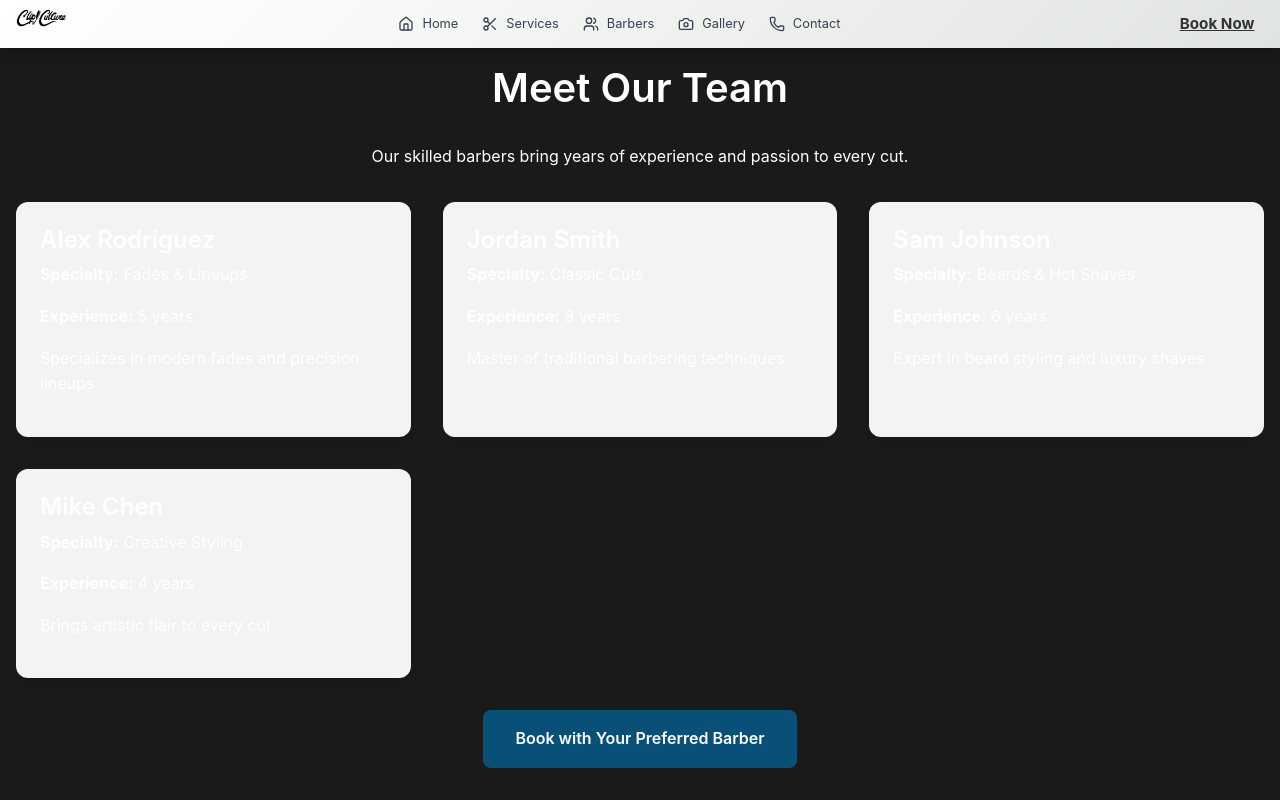
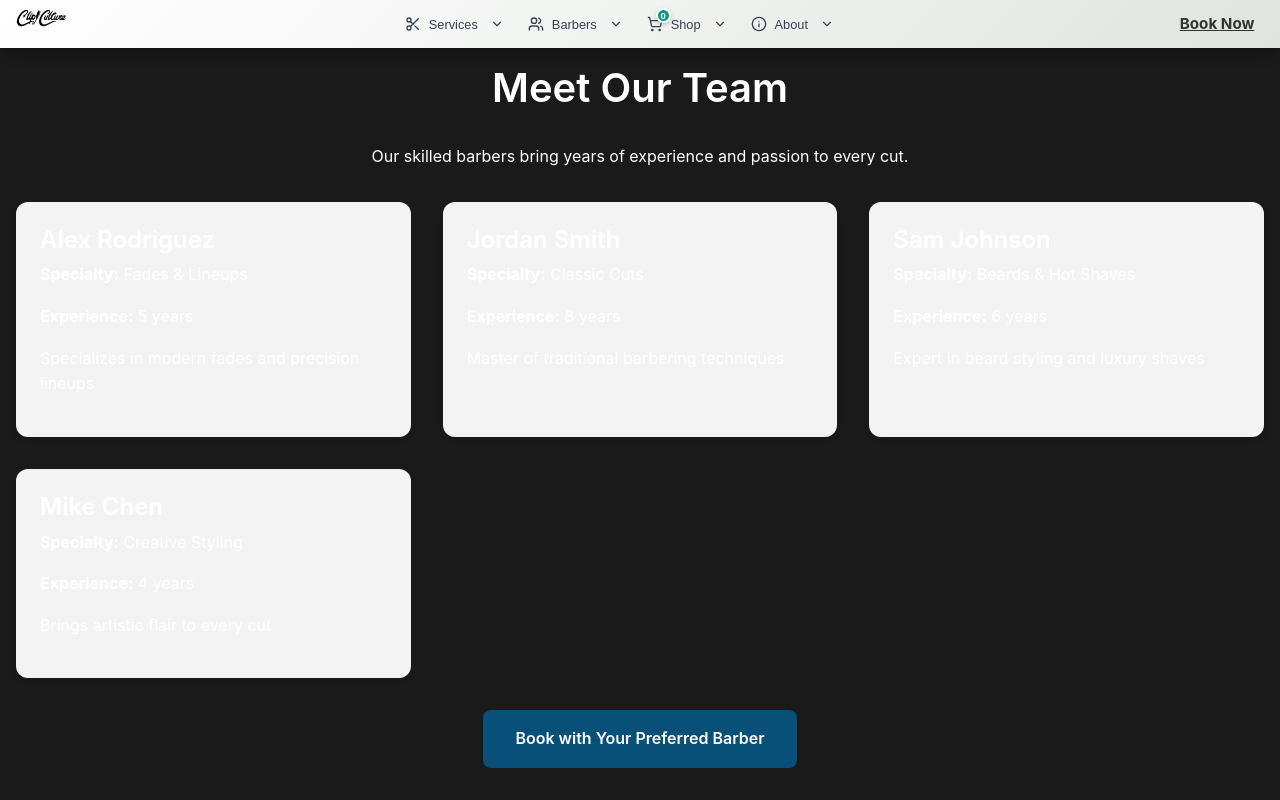
Before and after one commit to CartezDew/ClipCultureBarbershop, a React (Vite) app in the folder frontend/: page /team in a window 1280 px wide. Shown: the top 800 px of the page. Built offline with nearby package versions, Linux system fonts and the light colour scheme.

Commit message:
updated the navbar for the desktop component

```diff
--- a/frontend/src/components/NavbarDesktop.jsx
+++ b/frontend/src/components/NavbarDesktop.jsx
@@ -1,6 +1,6 @@
 import React, { useEffect, useState, useRef } from 'react'
 import { Link, useNavigate, useLocation } from 'react-router-dom'
-import { Home, Scissors, Users, Phone, HelpCircle, Camera } from 'lucide-react'
+import { Home, Scissors, Users, Phone, HelpCircle, Camera, ChevronDown, Info, User, Users2, Baby, MapPin, Building, BookOpen, GraduationCap, Megaphone, Store, FileText, Mail, LogIn, ShoppingCart } from 'lucide-react'
 import { AnimatePresence, motion } from 'framer-motion'
 import logoWebP from '../assets/images/CC-Logo-Black-HQ.webp'
 import logoWebP2x from '../assets/images/CC-Logo-Black-HQ.webp'
@@ -9,17 +9,47 @@ import '../styles/navbar.css'
 
 const NavbarDesktop = () => {
     const [navbarVisible, setNavbarVisible] = useState(true)
+    const [activeDropdown, setActiveDropdown] = useState(null)
     const navigate = useNavigate()
     const location = useLocation()
+    const navRef = useRef(null)
 
-    // Menu items matching the Header.jsx routing
+    // Menu items with dropdown support
     const menuItems = [
-        { id: 1, name: 'Home', path: '/' },
-        { id: 2, name: 'Services', path: '/services' },
-        { id: 3, name: 'Barbers', path: '/team' },
-        { id: 4, name: 'Gallery', path: '/gallery' },
-        { id: 5, name: 'Contact', path: '/contact' }
+        { id: 1, name: 'Services', path: '/services', hasDropdown: true, dropdownKey: 'services' },
+        { id: 2, name: 'Barbers', path: '/team', hasDropdown: true, dropdownKey: 'barbers' },
+        { id: 3, name: 'Shop', path: '/shop', hasDropdown: true, dropdownKey: 'shop' },
+        { id: 4, name: 'About', path: '/about', hasDropdown: true, dropdownKey: 'about' },
     ]
+
+    // Dropdown menus matching HeroNavbar
+    const dropdownMenus = {
+        services: [
+            { name: 'All Services', link: '/services', icon: <Scissors size={16} /> },
+            { name: 'Men', link: '/services?category=men', icon: <User size={16} /> },
+            { name: 'Women', link: '/services?category=women', icon: <Users2 size={16} /> },
+            { name: 'Kids', link: '/services?category=kids', icon: <Baby size={16} /> }
+        ],
+        barbers: [
+            { name: 'All Locations', link: '/team', icon: <MapPin size={16} /> },
+            { name: 'Sandy Springs', link: '/team?location=sandy-springs', icon: <Building size={16} /> },
+            { name: 'Summerhill', link: '/team?location=summerhill', icon: <Building size={16} /> }
+        ],
+        shop: [
+            { name: 'All Products', link: '/shop', icon: <Store size={16} /> },
+            { name: 'Books', link: '/shop?category=books', icon: <BookOpen size={16} /> },
+            { name: 'Mentorship', link: '/shop?category=mentorship', icon: <GraduationCap size={16} /> },
+            { name: 'Advertise', link: '/shop?category=advertise', icon: <Megaphone size={16} /> },
+            { name: 'Franchise', link: '/shop?category=franchise', icon: <Store size={16} /> }
+        ],
+        about: [
+            { name: 'Home', link: '/', icon: <Home size={16} /> },
+            { name: 'Our Story', link: '/about', icon: <FileText size={16} /> },
+            { name: 'FAQ', link: '/about#faq', icon: <HelpCircle size={16} /> },
+            { name: 'Contact Us', link: '/contact', icon: <Mail size={16} /> },
+            { name: 'Log In', link: '/login', icon: <LogIn size={16} /> }
+        ]
+    }
 
     // Hide menu items while scrolling on >=680px, re-appear after idle
     const [scrollingHide, setScrollingHide] = useState(false)
@@ -66,6 +96,29 @@ const NavbarDesktop = () => {
         setScrollingHide(false)
     }, [location.pathname])
 
+    // Dropdown functions
+    const toggleDropdown = (dropdownName) => {
+        setActiveDropdown(activeDropdown === dropdownName ? null : dropdownName);
+    };
+
+    const closeDropdown = () => {
+        setActiveDropdown(null);
+    };
+
+    // Close dropdown when clicking outside
+    useEffect(() => {
+        const handleClickOutside = (event) => {
+            if (navRef.current && !navRef.current.contains(event.target)) {
+                setActiveDropdown(null);
+            }
+        };
+
+        document.addEventListener('mousedown', handleClickOutside);
+        return () => {
+            document.removeEventListener('mousedown', handleClickOutside);
+        };
+    }, []);
+
     const getIconForMenuItem = (itemName) => {
         switch (itemName) {
             case 'Home':
@@ -74,8 +127,10 @@ const NavbarDesktop = () => {
                 return <Scissors className="menu-icon" size={18} />
             case 'Barbers':
                 return <Users className="menu-icon" size={18} />
-            case 'Gallery':
-                return <Camera className="menu-icon" size={18} />
+            case 'Shop':
+                return <ShoppingCart className="menu-icon" size={18} />
+            case 'About':
+                return <Info className="menu-icon" size={18} />
             case 'Contact':
                 return <Phone className="menu-icon" size={18} />
             default:
@@ -95,7 +150,7 @@ const NavbarDesktop = () => {
     const shouldShowMenu = !scrollingHide
 
     return (
-        <nav className="navbar navbar-desktop">
+        <nav className="navbar navbar-desktop" ref={navRef}>
             <div className="navbar-container">
                 <div className="logo-section">
                     <Link to="/" className="logo-link">
@@ -123,14 +178,52 @@ const NavbarDesktop = () => {
                   >
                     {menuItems.map((item) => {
                         const icon = getIconForMenuItem(item.name)
-                        const linkClass = 'menu-link'
 
-                        return (
-                            <Link key={item.id} to={item.path} className={linkClass}>
-                                {icon && icon}
-                                <span className="menu-text">{item.name}</span>
-                            </Link>
-                        )
+                        if (item.hasDropdown) {
+                            return (
+                                <div key={item.id} className="dropdown-container">
+                                    <button
+                                        className={`menu-link dropdown-trigger ${item.name === 'Shop' ? 'shop-link' : ''}`}
+                                        onClick={() => toggleDropdown(item.dropdownKey)}
+                                    >
+                                        <div className="nav-content">
+                                            {item.name === 'Shop' ? (
+                                                <div className="shop-icon-container">
+                                                    {icon && icon}
+                                                    <span className="cart-count">0</span>
+                                                </div>
+                                            ) : (
+                                                icon && icon
+                                            )}
+                                            <span className="menu-text">{item.name}</span>
+                                        </div>
+                                        <ChevronDown className={`dropdown-arrow ${activeDropdown === item.dropdownKey ? 'active' : ''}`} size={14} />
+                                    </button>
+                                    {activeDropdown === item.dropdownKey && (
+                                        <div className="dropdown-menu">
+                                            {dropdownMenus[item.dropdownKey].map((dropdownItem, index) => (
+                                                <Link
+                                                    key={index}
+                                                    to={dropdownItem.link}
+                                                    className="dropdown-item"
+                                                    onClick={closeDropdown}
+                                                >
+                                                    <span className="dropdown-icon">{dropdownItem.icon}</span>
+                                                    {dropdownItem.name}
+                                                </Link>
+                                            ))}
+                                        </div>
+                                    )}
+                                </div>
+                            )
+                        } else {
+                            return (
+                                <Link key={item.id} to={item.path} className="menu-link">
+                                    {icon && icon}
+                                    <span className="menu-text">{item.name}</span>
+                                </Link>
+                            )
+                        }
                     })}
                   </motion.div>
                 )}
--- a/frontend/src/styles/navbar.css
+++ b/frontend/src/styles/navbar.css
@@ -616,3 +616,151 @@ body.mobile-menu-opened .App.navbar-hidden .navbar {
     height: 1rem;
   }
 }
+
+/* Desktop Dropdown Styles */
+.dropdown-container {
+  position: relative;
+  display: inline-block;
+}
+
+/* Shop Icon Container and Cart Count */
+.shop-icon-container {
+  position: relative;
+  display: flex;
+  align-items: center;
+  justify-content: center;
+}
+
+.cart-count {
+  position: absolute;
+  top: -8px;
+  right: -8px;
+  background: #0a9786;
+  color: white;
+  border-radius: 50%;
+  width: 15px;
+  height: 15px;
+  display: flex;
+  align-items: center;
+  justify-content: center;
+  font-size: 0.6rem;
+  font-weight: 700;
+  border: 2px solid white;
+  box-shadow: 0 2px 4px rgba(0, 0, 0, 0.2);
+}
+
+.dropdown-trigger {
+  background: none;
+  border: none;
+  cursor: pointer;
+  display: flex;
+  flex-direction: row;
+  align-items: center;
+  gap: 0.5rem;
+  width: 100%;
+  justify-content: center;
+}
+
+.nav-content {
+  display: flex;
+  align-items: center;
+  gap: 0.5rem;
+}
+
+.dropdown-arrow {
+  transition: transform 0.3s ease;
+  margin-left: 0.25rem;
+}
+
+.dropdown-arrow.active {
+  transform: rotate(180deg);
+}
+
+.dropdown-menu {
+  position: absolute;
+  top: 100%;
+  left: 0;
+  background: rgba(0, 0, 0, 0.95);
+  backdrop-filter: blur(10px);
+  border-radius: 8px;
+  padding: 0.5rem 0;
+  min-width: 180px;
+  z-index: 1000;
+  box-shadow: 0 8px 32px rgba(0, 0, 0, 0.3);
+  border: 1px solid rgba(255, 255, 255, 0.1);
+  animation: dropdownFadeIn 0.2s ease-out;
+  margin-top: 0.5rem;
+}
+
+@keyframes dropdownFadeIn {
+  from {
+    opacity: 0;
+    transform: translateY(-10px);
+  }
+  to {
+    opacity: 1;
+    transform: translateY(0);
+  }
+}
+
+.dropdown-item {
+  display: flex;
+  align-items: center;
+  gap: 0.75rem;
+  color: white;
+  text-decoration: none;
+  padding: 0.75rem 1rem;
+  font-size: 0.9rem;
+  font-weight: 500;
+  transition: all 0.2s ease;
+  border-radius: 4px;
+  margin: 0 0.5rem;
+}
+
+.dropdown-icon {
+  display: flex;
+  align-items: center;
+  justify-content: center;
+  width: 16px;
+  height: 16px;
+  flex-shrink: 0;
+  opacity: 0.8;
+  transition: all 0.2s ease;
+}
+
+.dropdown-item:hover {
+  background: rgba(10, 151, 134, 0.2);
+  color: #0a9786;
+  transform: translateX(4px);
+}
+
+.dropdown-item:hover .dropdown-icon {
+  opacity: 1;
+  color: #0a9786;
+}
+
+/* Responsive dropdown styles */
+@media (max-width: 768px) {
+  .dropdown-menu {
+    min-width: 160px;
+    font-size: 0.85rem;
+  }
+
+  .dropdown-item {
+    padding: 0.6rem 0.8rem;
+    font-size: 0.85rem;
+  }
+
+  .dropdown-icon {
+    width: 14px;
+    height: 14px;
+  }
+
+  .cart-count {
+    width: 13px;
+    height: 13px;
+    font-size: 0.55rem;
+    top: -7px;
+    right: -7px;
+  }
+}
```
